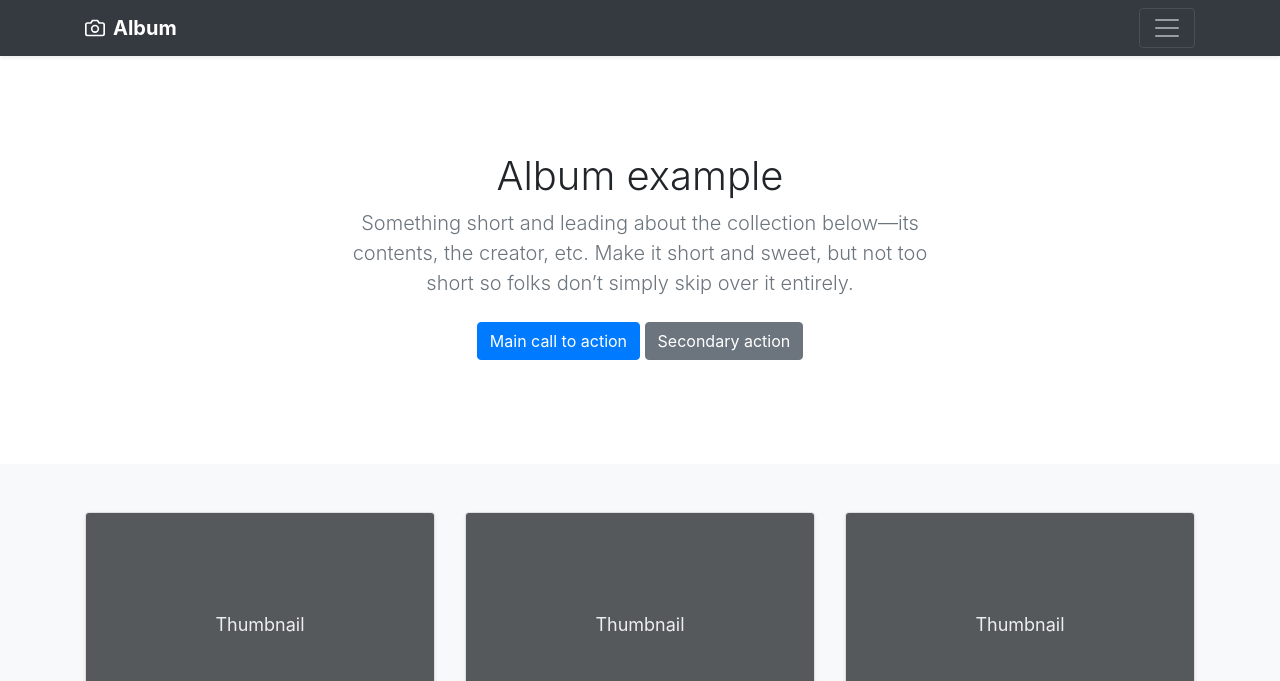
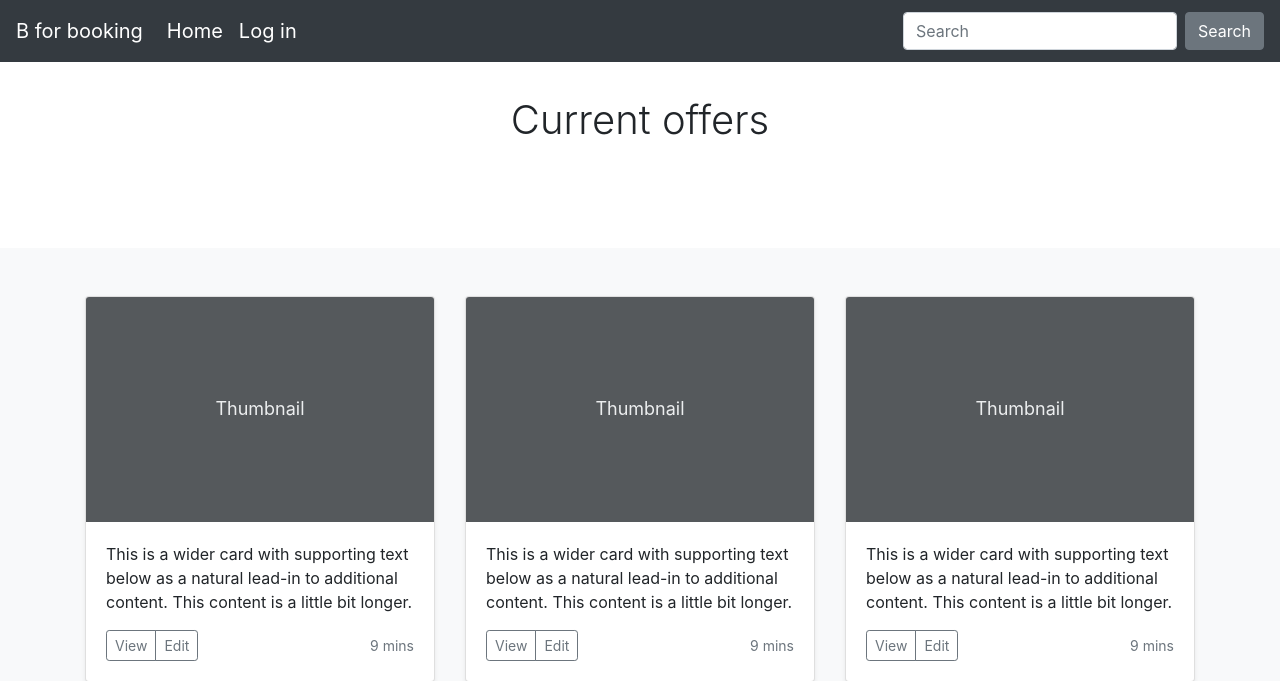
Before and after one commit to Metodii/TP, a Flask app: template templates/index.html in a window 1280 px wide. Shown: the top 681 px of the page. Run offline with Flask 2, Linux system fonts and the light colour scheme; the template is opened without the code that fills it, so the values that code supplies are empty; some libraries are stand-ins or nearby versions.

Commit message:
Homepage added

```diff
--- a/app.py
+++ b/app.py
@@ -10,9 +10,10 @@ from post import Post
 app = Flask(__name__)
 
 
-@app.route("/")
+
+@app.route("/index.html")
 def homepage():
-    return render_template("post.html")
+    return render_template("index.html")
 
 
 #@require_login
--- a/templates/Post.html
+++ b/templates/Post.html
@@ -61,7 +61,7 @@
       <div class="collapse navbar-collapse" id="navbarsExampleDefault">
         <ul class="navbar-nav mr-auto">
           <li class="nav-item active">
-            <a class="nav-link" href="#">Home <span class="sr-only">(current)</span></a>
+            <a class="nav-link" href="index.html">Home <span class="sr-only">(current)</span></a>
           </li>
           <li class="nav-item active">
             <a class="nav-link" href="#">Log in <span class="sr-only">(current)</span></a>
@@ -127,7 +127,7 @@
             <button type="submit" name="submit">Submit</button>
           </div>
         </div>
-        <hr class="mb-4">
+        <!-- <hr class="mb-4"> -->
       </form>
     </div>
   </div>
--- a/templates/index.html
+++ b/templates/index.html
@@ -7,7 +7,10 @@
     <meta name="description" content="">
     <meta name="author" content="Mark Otto, Jacob Thornton, and Bootstrap contributors">
     <meta name="generator" content="Jekyll v3.8.6">
-    <title>Album example · Bootstrap</title>
+    <title>B for booking</title>
+
+    <link rel="stylesheet" href="https://stackpath.bootstrapcdn.com/bootstrap/4.4.1/css/bootstrap.min.css" integrity="sha384-Vkoo8x4CGsO3+Hhxv8T/Q5PaXtkKtu6ug5TOeNV6gBiFeWPGFN9MuhOf23Q9Ifjh" crossorigin="anonymous">
+<script src="https://stackpath.bootstrapcdn.com/bootstrap/4.4.1/js/bootstrap.min.js" integrity="sha384-wfSDF2E50Y2D1uUdj0O3uMBJnjuUD4Ih7YwaYd1iqfktj0Uod8GCExl3Og8ifwB6" crossorigin="anonymous"></script>
 
     <link rel="canonical" href="https://getbootstrap.com/docs/4.4/examples/album/">
 
@@ -73,54 +76,43 @@ footer {
 footer p {
   margin-bottom: .25rem;
 }
+
+nav{
+      font-size: 20px;
+    }
     </style>
     <!-- Custom styles for this template -->
     <link href="album.css" rel="stylesheet">
   </head>
   <body>
-    <header>
-  <div class="collapse bg-dark" id="navbarHeader">
-    <div class="container">
-      <div class="row">
-        <div class="col-sm-8 col-md-7 py-4">
-          <h4 class="text-white">About</h4>
-          <p class="text-muted">Add some information about the album below, the author, or any other background context. Make it a few sentences long so folks can pick up some informative tidbits. Then, link them off to some social networking sites or contact information.</p>
-        </div>
-        <div class="col-sm-4 offset-md-1 py-4">
-          <h4 class="text-white">Contact</h4>
-          <ul class="list-unstyled">
-            <li><a href="#" class="text-white">Follow on Twitter</a></li>
-            <li><a href="#" class="text-white">Like on Facebook</a></li>
-            <li><a href="#" class="text-white">Email me</a></li>
-          </ul>
-        </div>
-      </div>
-    </div>
-  </div>
-  <div class="navbar navbar-dark bg-dark shadow-sm">
-    <div class="container d-flex justify-content-between">
-      <a href="#" class="navbar-brand d-flex align-items-center">
-        <svg xmlns="http://www.w3.org/2000/svg" width="20" height="20" fill="none" stroke="currentColor" stroke-linecap="round" stroke-linejoin="round" stroke-width="2" aria-hidden="true" class="mr-2" viewBox="0 0 24 24" focusable="false"><path d="M23 19a2 2 0 0 1-2 2H3a2 2 0 0 1-2-2V8a2 2 0 0 1 2-2h4l2-3h6l2 3h4a2 2 0 0 1 2 2z"/><circle cx="12" cy="13" r="4"/></svg>
-        <strong>Album</strong>
-      </a>
-      <button class="navbar-toggler" type="button" data-toggle="collapse" data-target="#navbarHeader" aria-controls="navbarHeader" aria-expanded="false" aria-label="Toggle navigation">
+    <nav class="navbar navbar-expand-md navbar-dark bg-dark fixed-top">
+      <a class="navbar-brand" href="#">B for booking</a>
+      <button class="navbar-toggler" type="button" data-toggle="collapse" data-target="#navbarsExampleDefault" aria-controls="navbarsExampleDefault" aria-expanded="false" aria-label="Toggle navigation">
         <span class="navbar-toggler-icon"></span>
       </button>
-    </div>
-  </div>
-</header>
+
+      <div class="collapse navbar-collapse" id="navbarsExampleDefault">
+        <ul class="navbar-nav mr-auto">
+          <li class="nav-item active">
+            <a class="nav-link" href="index.html">Home <span class="sr-only">(current)</span></a>
+          </li>
+          <li class="nav-item active">
+            <a class="nav-link" href="#">Log in <span class="sr-only">(current)</span></a>
+          </li>
+        </ul>
+        <form class="form-inline my-2 my-lg-0">
+          <input class="form-control mr-sm-2" type="text" placeholder="Search" aria-label="Search">
+          <button class="btn btn-secondary my-2 my-sm-0" type="submit">Search</button>
+        </form>
+      </div>
+    </nav>
 
 <main role="main">
 
   <section class="jumbotron text-center">
     <div class="container">
-      <h1>Album example</h1>
-      <p class="lead text-muted">Something short and leading about the collection below—its contents, the creator, etc. Make it short and sweet, but not too short so folks don’t simply skip over it entirely.</p>
-      <p>
-        <a href="#" class="btn btn-primary my-2">Main call to action</a>
-        <a href="#" class="btn btn-secondary my-2">Secondary action</a>
-      </p>
-    </div>
+      <h1>Current offers</h1>
+      <p class="lead text-muted"></p>
   </section>
 
   <div class="album py-5 bg-light">
```
